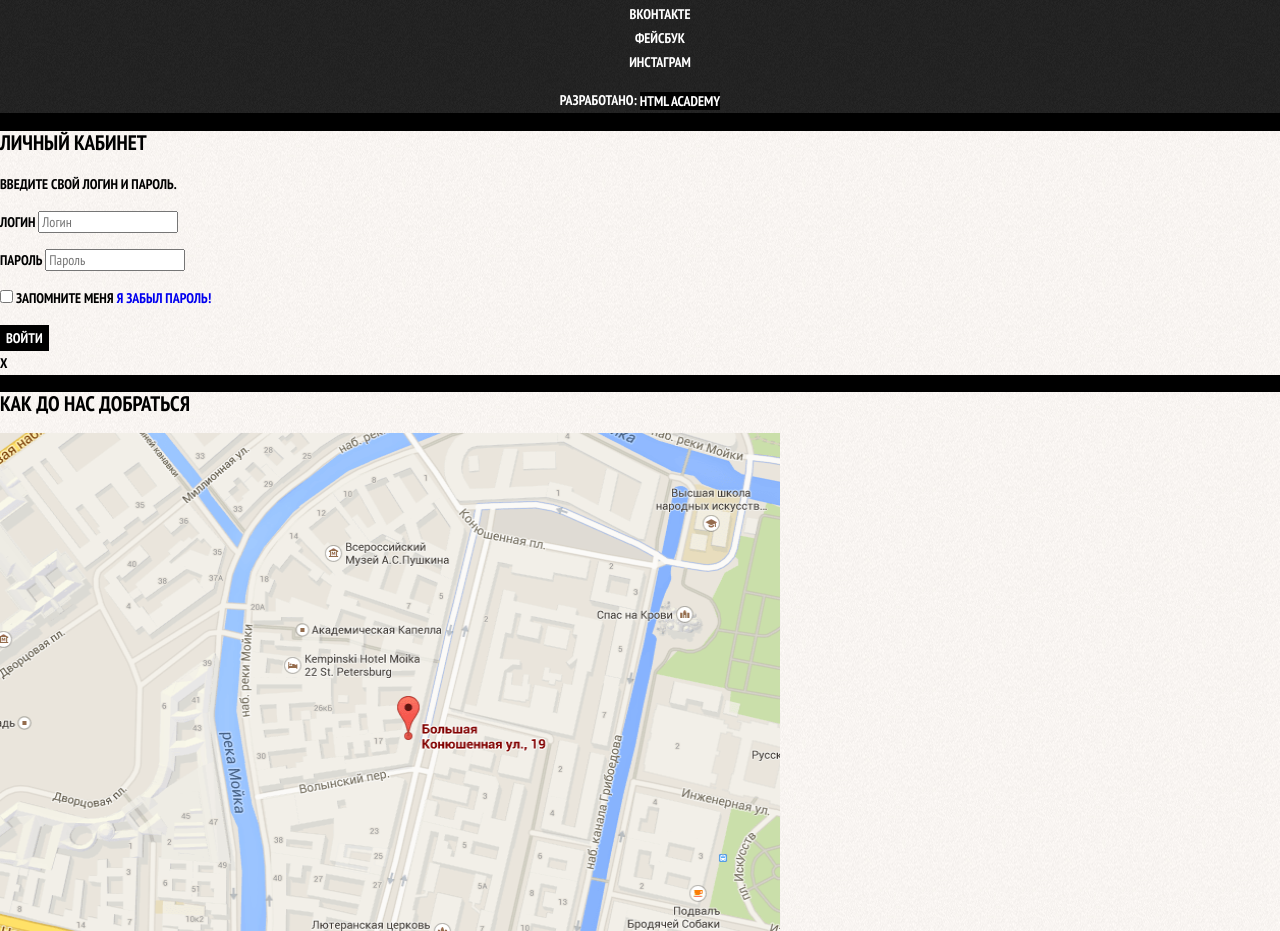
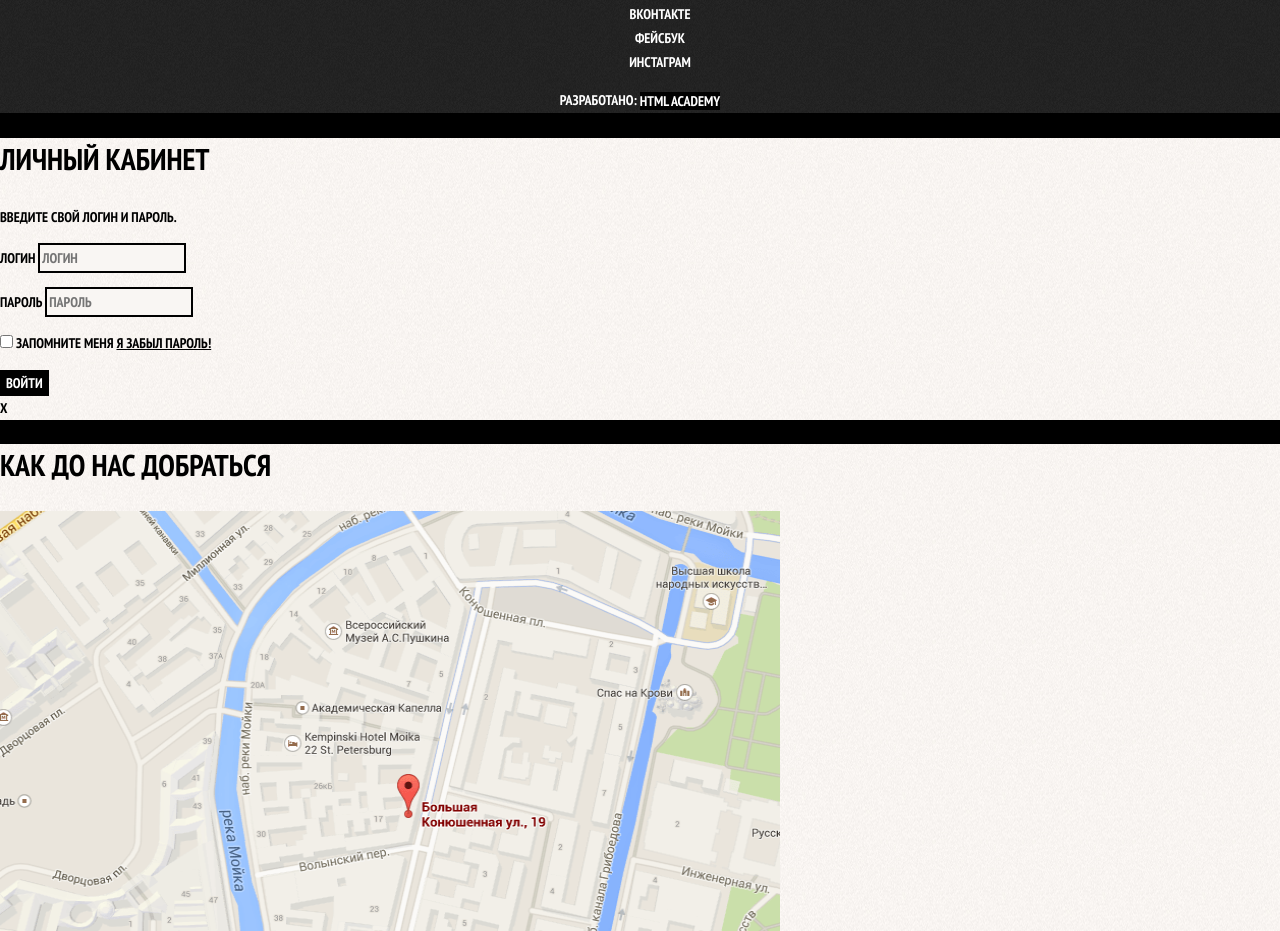
Before and after one commit to otstradamus/barber, a plain HTML site: page index.html in a window 1280 px wide. Shown: the part 2060-2991 px from the top of the page. Drawn offline with Linux system fonts and the light colour scheme.

Commit message:
css introduction done

```diff
--- a/css/style.css
+++ b/css/style.css
@@ -163,3 +163,37 @@ a {
   background-repeat: repeat;
   background-color: #f8f3f0;
 }
+
+.modal h2 {
+    font-size: 30px;
+    line-height: 42px;
+  }
+
+.login-form input[type="text"],
+.login-form input[type="password"] {
+  font: inherit;
+  color: #000000;
+  text-transform: uppercase;
+
+  background-color: #f9f6f3;
+  border: 2px solid #000000;
+}
+
+.login-form input:focus {
+  border-color: #663d15;
+}
+
+.login-checkbox:hover,
+.login-checkbox:focus {
+  color: #663d15;
+}
+
+.restore {
+  color: #000000;
+  text-decoration: underline;
+}
+
+.restore:hover,
+.restore:focus {
+  text-decoration: none;
+}
```
